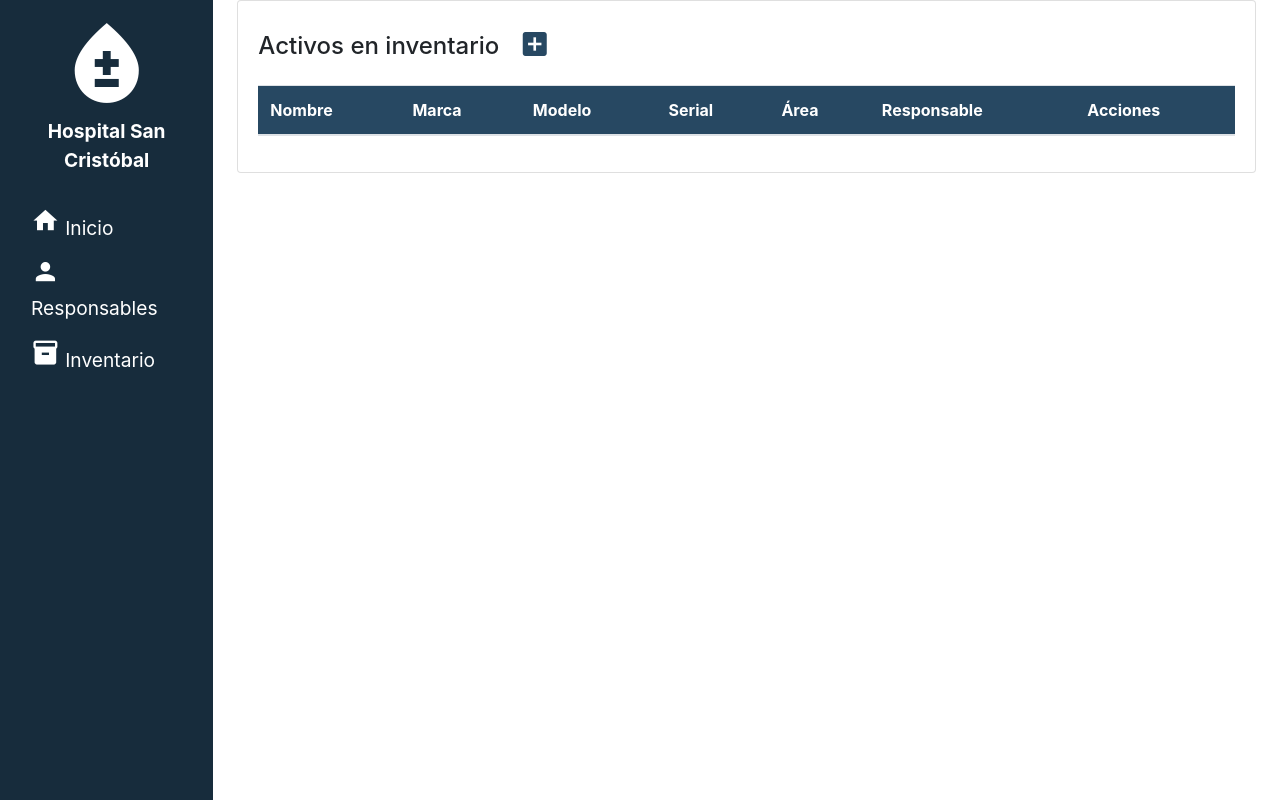
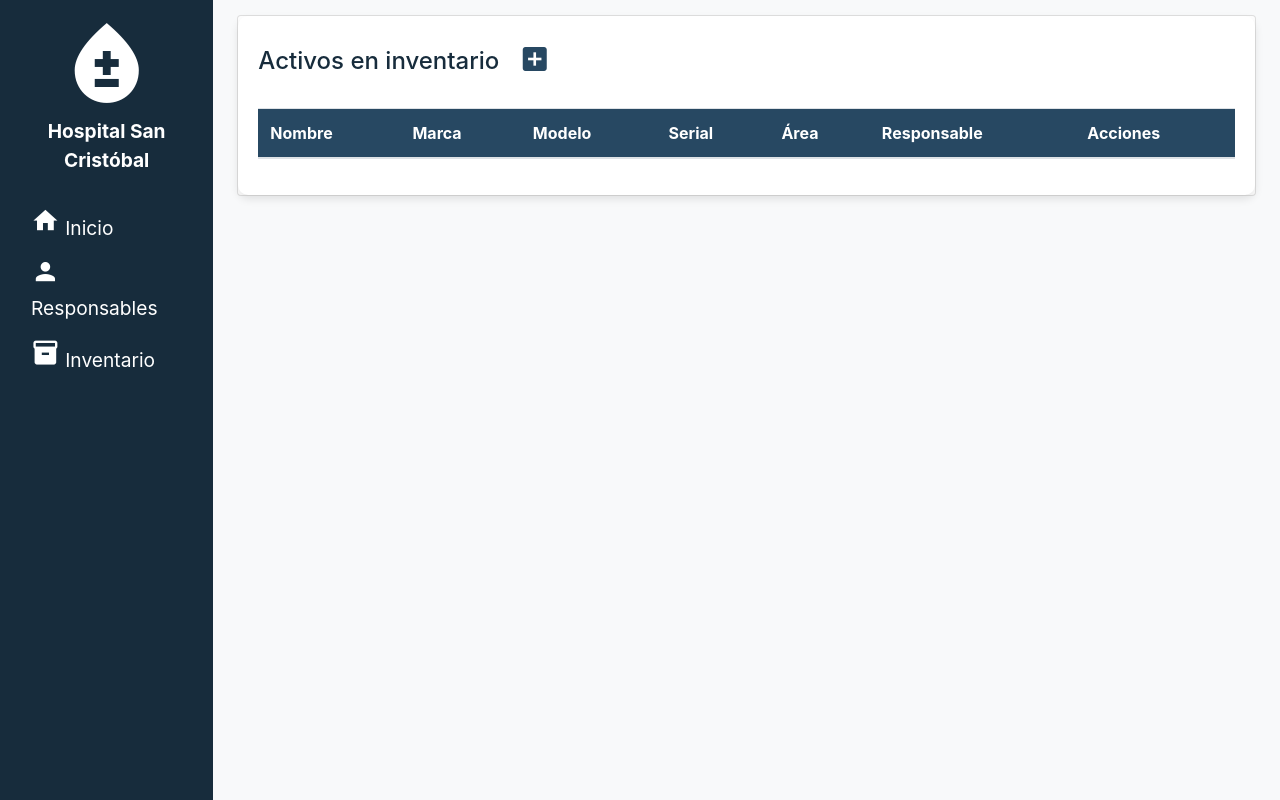
Before and after one commit to Mpaulinatp/Practica2, a Django app: page /inventario in a window 1280 px wide. Run offline with Django 4.2, Linux system fonts and the light colour scheme; data that the repository does not hold is empty; some libraries are stand-ins or nearby versions.

Commit message:
cardbody

```diff
--- a/inventario/library/templates/inventario/listarIn.html
+++ b/inventario/library/templates/inventario/listarIn.html
@@ -2,7 +2,55 @@
 {% block titulo %} Inventario {% endblock %}
 
 {% block contenido %}
+<style>
+    body {
+        background-color: #f8f9fa; /* Fondo de la página */
+        color: #343a40; /* Color del texto */
+    }
 
+    .card-body {
+        background-color: #ffffff; /* Fondo de la tarjeta */
+        color: #172c3c; /* Color del texto en la tarjeta */
+        border-radius: 10px;
+        box-shadow: 0 4px 8px rgba(0, 0, 0, 0.1);
+        padding: 20px;
+        /* margin-top: 25px; */
+    }
+    .card{
+        margin-top: 15px;
+    }
+
+    .form-group label {
+        color: #172c3c; /* Color de las etiquetas de los campos de formulario */
+    }
+
+    .form-control {
+        border: 1px solid #ced4da; /* Color del borde de los campos de formulario */
+        border-radius: 5px;
+    }
+
+    .form-select {
+        color: #172c3c; /* Color del texto en el select */
+    }
+
+    .custom-radio .form-check-input {
+        margin-top: 5px;
+    }
+
+    .btn-primary {
+        background-color: #274862; /* Color de fondo del botón primario */
+        border: 1px solid #274862; /* Color del borde del botón primario */
+    }
+
+    .btn-danger {
+        background-color: #942732; /* Color de fondo del botón de peligro */
+        border: 1px solid #dc3545; /* Color del borde del botón de peligro */
+    }
+
+    .card-title{
+       margin-bottom: 20px;
+    }
+  </style>
 <div class="card">
 
     <div class="card-body">
```
Also changed, not shown: inventario/library/templates/responsables/listar.html (+48 -0 lines).
